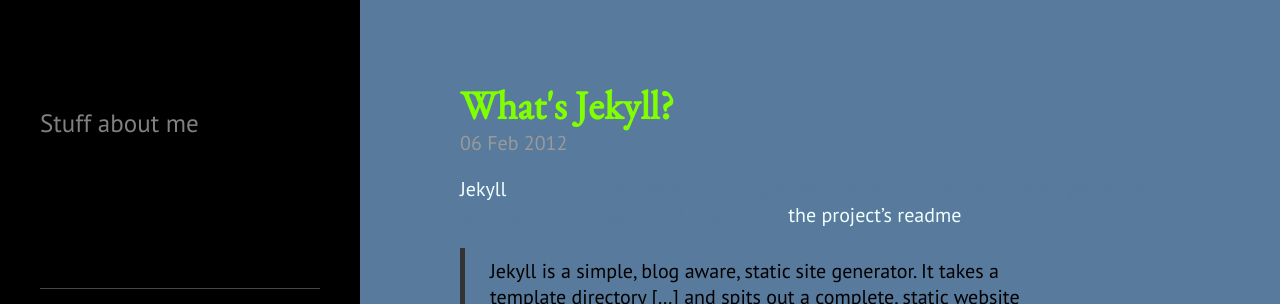
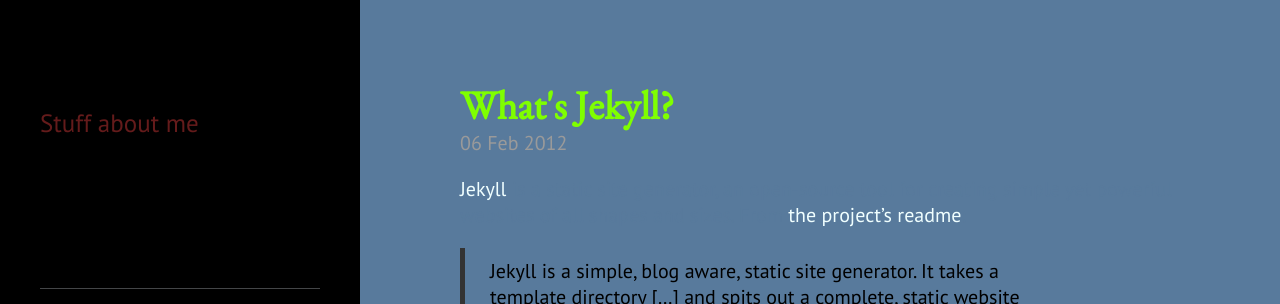
Before and after one commit to cakoch10/cakoch10.github.io, a Jekyll site: the page built from index.html, in a window 1280 px wide. Shown: the top 304 px of the page. Built offline with Jekyll 4.4.1, drawn with Linux system fonts in a browser that asks for light colours; Markdown is read by kramdown in place of the engine named in the settings; the list of posts is cut into pages by our own code.

Commit message:
Update blackdoc.css

```diff
--- a/public/css/blackdoc.css
+++ b/public/css/blackdoc.css
@@ -179,7 +179,7 @@
 .sidebar {
   text-align: center;
   padding: 2rem 1rem;
-  color: rgba(255,255,255,.5);
+  color: rgba(200, 54, 54,.5);
   background-color: #000000;
   overflow: auto;
 }
```
